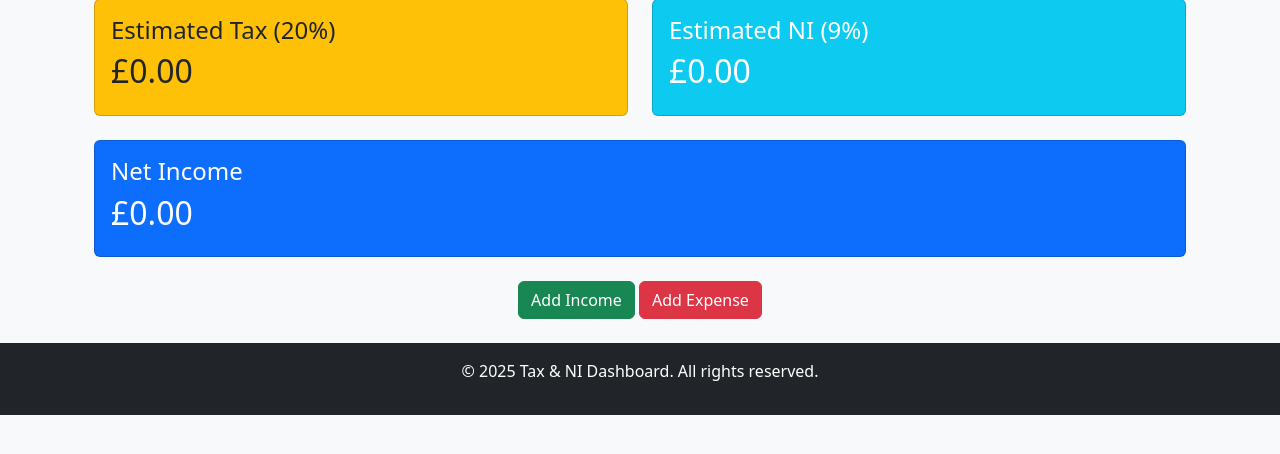
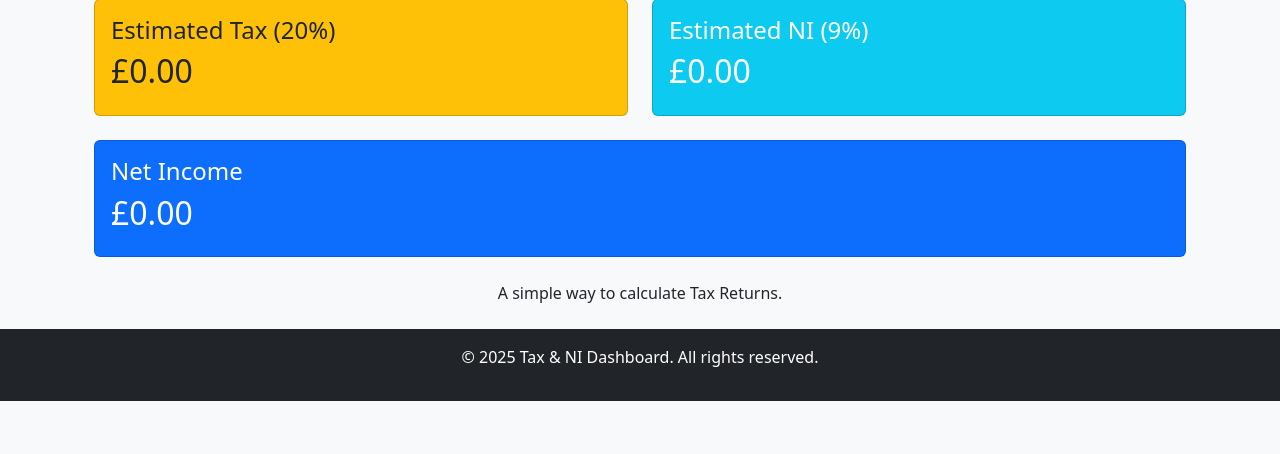
Before and after one commit to KC-85/Tax-NI-Dashboard, a Django app: page / in a window 1280 px wide. Shown: the part 285-739 px from the top of the page. Run offline with Django 5.2, Linux system fonts and the light colour scheme; data that the repository does not hold is empty.

Commit message:
Delete index.html buttons, replace with paragraph

```diff
--- a/dashboard/templates/dashboard/index.html
+++ b/dashboard/templates/dashboard/index.html
@@ -56,8 +56,7 @@
     </div>
 
     <div class="text-center mt-4">
-        <a href="{% url 'add_income' %}" class="btn btn-success">Add Income</a>
-        <a href="{% url 'add_expense' %}" class="btn btn-danger">Add Expense</a>
+        <p>A simple way to calculate Tax Returns.</p>
     </div>
 </div>
 {% endblock %}
```
